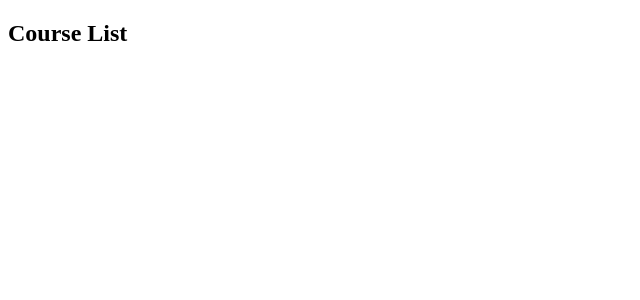
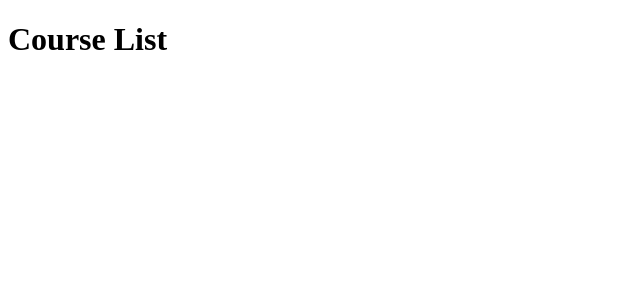
Before and after one commit to ocirebla77/course_manager, an Angular app: page / in a window 1280 px wide. Shown: the top 300 px of the page, without its empty margins (0-640 px from the left). Built offline with nearby package versions, Linux system fonts and the light colour scheme.

Commit message:
first template html

```diff
--- /dev/null
+++ b/src/app/courses/course-list.component.html
@@ -0,0 +1 @@
+<h1>Course List</h1>
--- a/src/app/courses/course-list.component.ts
+++ b/src/app/courses/course-list.component.ts
@@ -1,12 +1,7 @@
-import { Component } from "@angular/core";
+import { Component } from '@angular/core';
 
 @Component({
   selector: 'app-course-list',
-  template: '<h2>Course List</h2>',
-
+  templateUrl: './course-list.component.html',
 })
-
-
-export class CourseListComponent{
-
-}
+export class CourseListComponent {}
```
